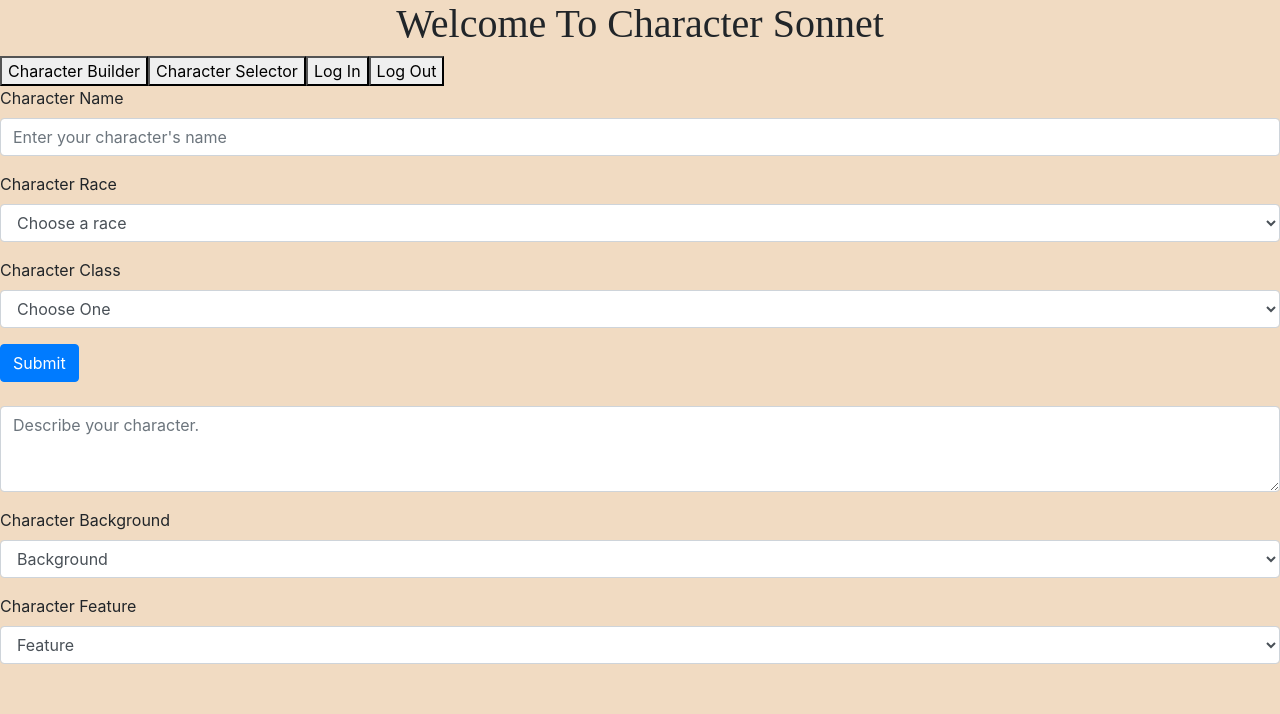
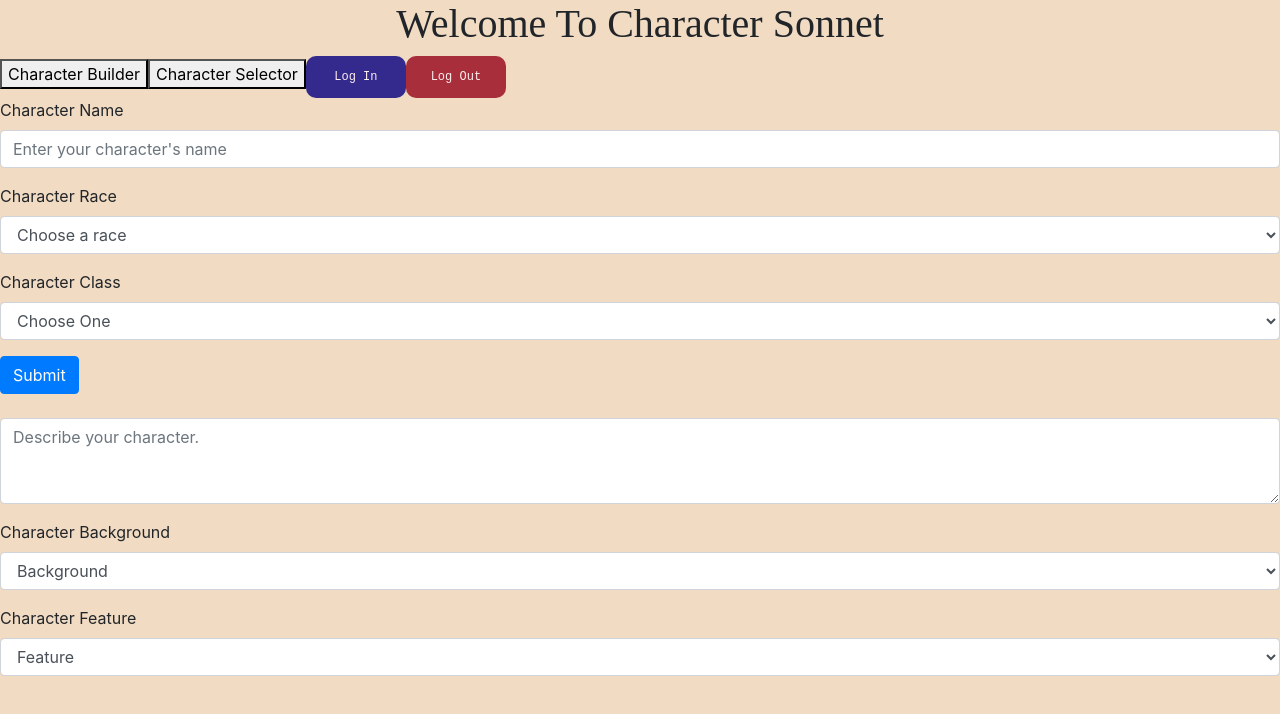
Before and after one commit to Roll-Noon-A-Barbaric-Sonnet/Roll-Noon, a React (Create React App) app: page /builder in a window 1280 px wide. Shown: the top 714 px of the page. Built offline with nearby package versions, Linux system fonts and the light colour scheme; a web font is replaced by a local one.

Commit message:
added some buttons

```diff
--- a/src/classes/LogInButton.js
+++ b/src/classes/LogInButton.js
@@ -4,7 +4,7 @@ import { useAuth0 } from "@auth0/auth0-react";
 const LoginButton = () => {
   const { loginWithRedirect } = useAuth0();
 
-  return <button onClick={() => loginWithRedirect()}>Log In</button>;
+  return <button class="login-btn" onClick={() => loginWithRedirect()}>Log In</button>;
 };
 
 export default LoginButton;
--- a/src/classes/LogoutButton.js
+++ b/src/classes/LogoutButton.js
@@ -5,7 +5,7 @@ const LogoutButton = () => {
   const { logout } = useAuth0();
 
   return (
-    <button onClick={() => logout({ returnTo: window.location.origin })}>
+    <button class='logout-btn' onClick={() => logout({ returnTo: window.location.origin })}>
       Log Out
     </button>
   );
--- a/src/css/Navbar.css
+++ b/src/css/Navbar.css
@@ -2,8 +2,85 @@ h1{
   font-family: 'Almendra', serif;
   text-align: center;
 }
-#characterBuilderLink{
-  text-decoration: none;
-  background-color: aliceblue;
-  border-radius: 12%;
+.builderSelector{
+
 }
+.login-btn {
+  font-family: Hack, monospace;
+  background: #342a8d;
+  color: #fdeded;
+  cursor: pointer;
+  font-size: .75em;
+  padding: .75rem;
+  border: 0;
+  transition: all 0.5s;
+  border-radius: 10px;
+  width: auto;
+  position: relative;
+  min-width: 100px;
+}
+.login-btn::after {
+  content: "";
+  font-family: "Font Awesome 5 Pro";
+  font-weight: 400;
+  position: absolute;
+  left: 80%;
+  top: 54%;
+  right: 0;
+  bottom: 0;
+  opacity: 0;
+  transform: translate(-50%, -50%);
+}
+.login-btn:hover {
+  background: #2b2bff;
+  transition: all 0.5s;
+  border-radius: 10px;
+  box-shadow: 0px 6px 15px #1b1bc261;
+  /* padding: 1.5rem 3rem 1.5rem 1.5rem; */
+  color: #ffffff;
+}
+.login-btn:hover::after {
+  opacity: 1;
+  transition: all 0.5s;
+  color: #ffffff;
+}
+
+.logout-btn {
+  font-family: Hack, monospace;
+  background: #a72e3a;
+  color: #fdeded;
+  cursor: pointer;
+  font-size: .75em;
+  padding: .75rem;
+  border: 0;
+  transition: all 0.5s;
+  border-radius: 10px;
+  width: auto;
+  position: relative;
+  min-width: 100px;
+}
+.logout-btn::after {
+  content: "";
+  font-family: "Font Awesome 5 Pro";
+  font-weight: 400;
+  position: absolute;
+  left: 80%;
+  top: 54%;
+  right: 0;
+  bottom: 0;
+  opacity: 0;
+  transform: translate(-50%, -50%);
+}
+.logout-btn:hover {
+  background: #812534;
+  transition: all 0.5s;
+  border-radius: 10px;
+  box-shadow: 0px 6px 15px #e20d0d61;
+  /* padding: 1.5rem 3rem 1.5rem 1.5rem; */
+  color: #ffffff;
+}
+.logout-btn:hover::after {
+  opacity: 1;
+  transition: all 0.5s;
+  color: #ffffff;
+}
```
Also changed, not shown: 1 other file (tests, documents, lock files or other folders).
